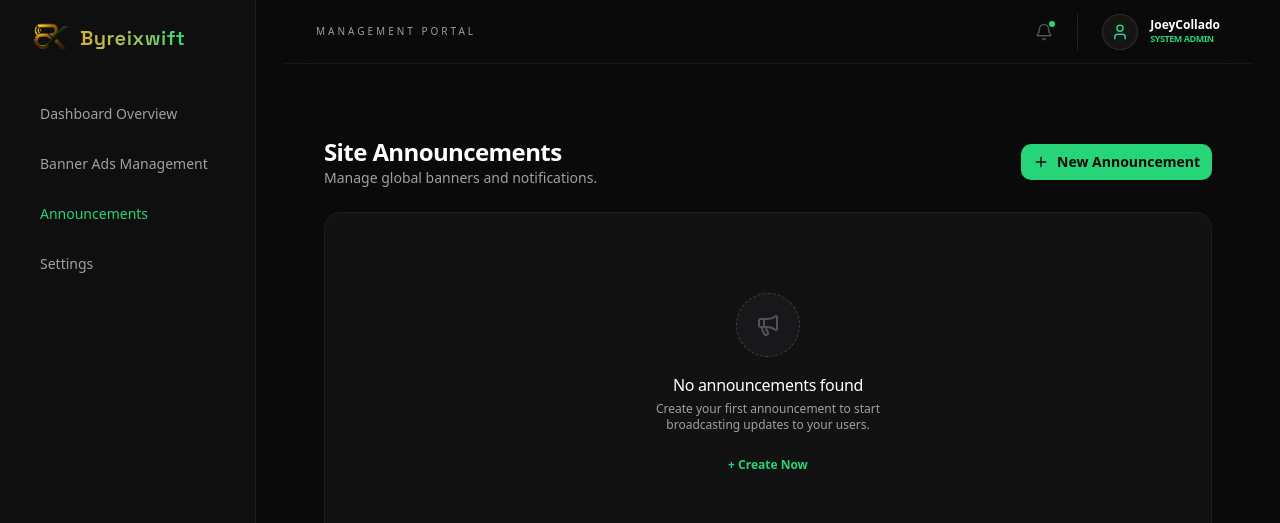
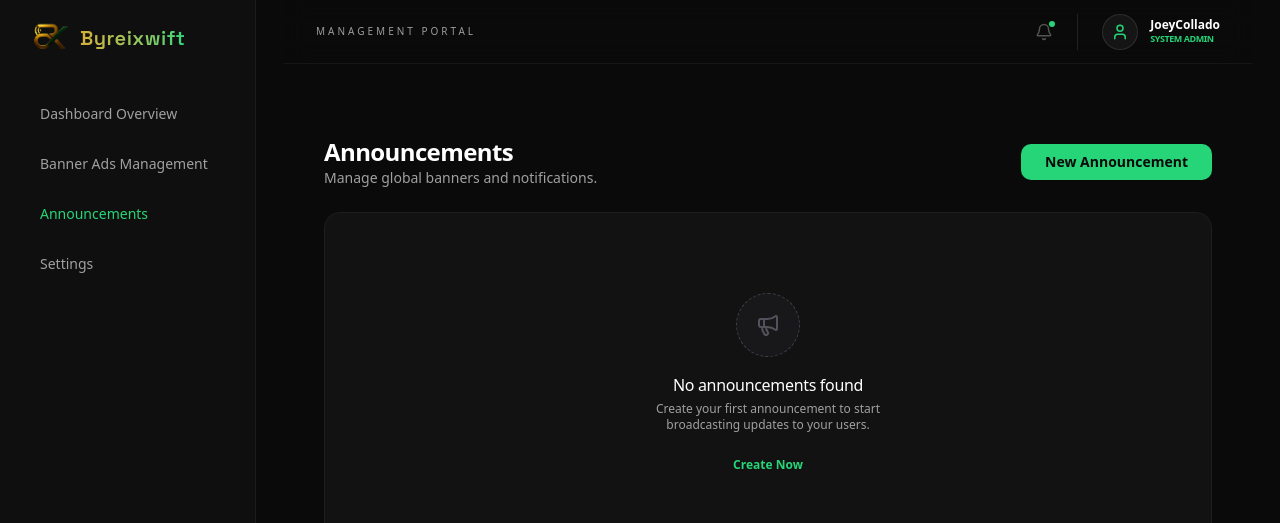
Before and after one commit to hyperstack-solidity/byreixwift, a Next.js app in the folder client/: page /cms/announcements in a window 1280 px wide. Shown: the top 523 px of the page. Built offline with nearby package versions, Linux system fonts and the light colour scheme.

Commit message:
finalized

```diff
--- a/client/src/app/cms/announcements/page.tsx
+++ b/client/src/app/cms/announcements/page.tsx
@@ -10,8 +10,8 @@ export default function AnnouncementsPage() {
 }
 
 /*
-the AnnouncementContext help us to create the connection
+the AnnouncementContext helps to create the connection
 between AnnouncementBanner.tsx and AnnouncementManager.tsx until a backend is integrated,
 localstorage was used for temporary data persistence until database is integrated,
-the root layout was wrapped with announcement provider so the banner will render site wide with realtime quick update,
+the root layout was wrapped with announcement provider so the banner will render site wide with realtime quick update.
 */
--- a/client/src/components/AnnouncementBanner.tsx
+++ b/client/src/components/AnnouncementBanner.tsx
@@ -61,7 +61,7 @@ export function AnnouncementBanner() {
           <div className="flex items-center gap-4 shrink-0">
             <button
               onClick={handleDismiss}
-              className="p-1 text-zinc-500 hover:text-white transition-colors rounded-md hover:bg-white/5"
+              className="p-1 text-zinc-500 hover:text-white transition-colors rounded-md hover:bg-white/5 cursor-pointer"
               aria-label="Dismiss"
             >
               <X className="w-4 h-4" />
--- a/client/src/components/cms/AnnouncementsManager.tsx
+++ b/client/src/components/cms/AnnouncementsManager.tsx
@@ -1,7 +1,7 @@
 "use client";
 
 import React, { useState, useEffect, useRef } from 'react';
-import { Plus, Trash2, Edit3, Loader2, X, Megaphone, Calendar, Clock } from 'lucide-react';
+import {Trash2, Edit3, Loader2, X, Megaphone, Calendar, Clock } from 'lucide-react';
 import { Button } from '../ui/button';
 import { useAnnouncements, Announcement } from './AnnouncementContext';
 
@@ -57,7 +57,6 @@ export const AnnouncementsManager = () => {
   };
 
   // directly updates input values for specific timeframes (7 or 30 days from today)
-
   const setQuickDate = (days: number) => {
     const today = new Date().toISOString().split('T')[0];
     const futureDate = new Date();
@@ -116,14 +115,14 @@ export const AnnouncementsManager = () => {
     {/* header */}
       <div className="flex flex-col md:flex-row md:items-center justify-between gap-4">
         <div>
-          <h1 className="text-2xl font-bold tracking-tight text-white">Site Announcements</h1>
+          <h1 className="text-2xl font-bold tracking-tight text-white">Announcements</h1>
           <p className="text-(--byreix-text-secondary) text-sm">Manage global banners and notifications.</p>
         </div>
         <Button
           onClick={() => { setCurrentEdit(null); setIsModalOpen(true); }}
-          className="bg-(--byreix-green) text-(--byreix-bg) gap-2 font-bold px-6 shrink-0"
+          className="bg-(--byreix-green) text-(--byreix-bg) gap-2 font-bold px-6 shrink-0 cursor-pointer"
         >
-          <Plus size={18} /> New Announcement
+           New Announcement
         </Button>
       </div>
       {/* announcement list ui container */}
@@ -159,8 +158,8 @@ export const AnnouncementsManager = () => {
                         </div>
                       </div>
                       <div className="flex items-center gap-2 self-end md:self-center shrink-0">
-                        <button onClick={() => { setCurrentEdit(ann); setIsModalOpen(true); }} className="p-2 text-zinc-400 hover:text-white" title='edit'><Edit3 size={18} /></button>
-                        <button onClick={() => handleDelete(ann.id)} className="p-2 text-zinc-400 hover:text-red-500" title='delete'><Trash2 size={18}/></button>
+                        <button onClick={() => { setCurrentEdit(ann); setIsModalOpen(true); }} className="p-2 text-zinc-400 hover:text-white cursor-pointer" title='edit'><Edit3 size={18} /></button>
+                        <button onClick={() => handleDelete(ann.id)} className="p-2 text-zinc-400 hover:text-red-500 cursor-pointer" title='delete'><Trash2 size={18}/></button>
                       </div>
                     </div>
                   );
@@ -177,9 +176,9 @@ export const AnnouncementsManager = () => {
                   </p>
                   <button
                     onClick={() => { setCurrentEdit(null); setIsModalOpen(true); }}
-                    className="mt-6 text-xs font-bold text-(--byreix-green) hover:underline"
+                    className="mt-6 text-xs font-bold text-(--byreix-green) hover:underline cursor-pointer"
                   >
-                    + Create Now
+                    Create Now
                   </button>
                 </div>
               )}
@@ -221,9 +220,9 @@ export const AnnouncementsManager = () => {
                    <label className="text-[10px] font-bold text-zinc-500 uppercase flex items-center gap-1">
                      <Clock size={12} /> Schedule Duration
                    </label>
-                   <div className="flex gap-2">
-                     <button type="button" onClick={() => setQuickDate(7)} className="text-[10px] bg-zinc-800 hover:bg-zinc-700 text-zinc-300 px-2 py-1 rounded transition-colors">Next 7 Days</button>
-                     <button type="button" onClick={() => setQuickDate(30)} className="text-[10px] bg-zinc-800 hover:bg-zinc-700 text-zinc-300 px-2 py-1 rounded transition-colors">30 Days</button>
+                   <div className="flex gap-2 ">
+                     <button type="button" onClick={() => setQuickDate(7)} className="text-[10px] bg-zinc-800 hover:bg-zinc-700 text-zinc-300 px-2 py-1 rounded transition-colors cursor-pointer">Next 7 Days</button>
+                     <button type="button" onClick={() => setQuickDate(30)} className="text-[10px] bg-zinc-800 hover:bg-zinc-700 text-zinc-300 px-2 py-1 rounded transition-colors cursor-pointer">30 Days</button>
                    </div>
                 </div>
 
@@ -237,7 +236,7 @@ export const AnnouncementsManager = () => {
                       type="date"
                       required
                       onClick={(e) => e.currentTarget.showPicker()}
-                      className="w-full bg-(--byreix-bg) border border-(--byreix-border) rounded-lg p-3 pl-10 text-sm text-white outline-none focus:border-(--byreix-green) transition-colors invert"
+                      className="w-full bg-(--byreix-bg) border border-(--byreix-border) rounded-lg p-3 pl-10 text-sm text-white outline-none focus:border-(--byreix-green) transition-colors invert cursor-pointer"
                       defaultValue={currentEdit?.startDate || new Date().toISOString().split('T')[0]}
                       title='start-date-input'
                     />
@@ -245,16 +244,16 @@ export const AnnouncementsManager = () => {
                 </div>
 
                 <div className="space-y-1 relative">
-                  <label className="text-[10px] font-bold text-zinc-500 uppercase">End Date</label>
+                  <label className="text-[10px] font-bold text-zinc-500 uppercase ">End Date</label>
                   <div className="relative group">
-                    <Calendar size={14} className="absolute left-3 top-1/2 -translate-y-1/2 text-zinc-500 group-focus-within:text-(--byreix-green) transition-colors pointer-events-none" />
+                    <Calendar size={14} className="absolute left-3 top-1/2 -translate-y-1/2 text-zinc-500 group-focus-within:text-(--byreix-green) transition-colors pointer-events-none " />
                     <input
                       ref={endRef}
                       name="endDate"
                       type="date"
                       required
                       onClick={(e) => e.currentTarget.showPicker()}
-                      className="w-full bg-(--byreix-bg) border border-(--byreix-border) rounded-lg p-3 pl-10 text-sm text-white outline-none focus:border-(--byreix-green) transition-colors invert"
+                      className="w-full bg-(--byreix-bg) border border-(--byreix-border) rounded-lg p-3 pl-10 text-sm text-white outline-none focus:border-(--byreix-green) transition-colors invert cursor-pointer"
                       defaultValue={currentEdit?.endDate}
                       title='end-date-input'
                     />
@@ -263,8 +262,8 @@ export const AnnouncementsManager = () => {
               </div>
 
               <div className="flex gap-3 pt-4 border-t border-(--byreix-border)">
-                <Button type="button" variant="outline" onClick={() => setIsModalOpen(false)} className="flex-1 text-white border-zinc-800" disabled={isSubmitting}>Cancel</Button>
-                <Button type="submit" className="flex-1 bg-(--byreix-green) text-(--byreix-bg) font-bold" disabled={isSubmitting}>
+                <Button type="button" variant="outline" onClick={() => setIsModalOpen(false)} className="flex-1 text-white border-zinc-800 cursor-pointer" disabled={isSubmitting}>Cancel</Button>
+                <Button type="submit" className="flex-1 bg-(--byreix-green) text-(--byreix-bg) font-bold cursor-pointer" disabled={isSubmitting}>
                   {isSubmitting ? <Loader2 className="animate-spin" size={18} /> : 'Save Announcement'}
                 </Button>
               </div>
```
